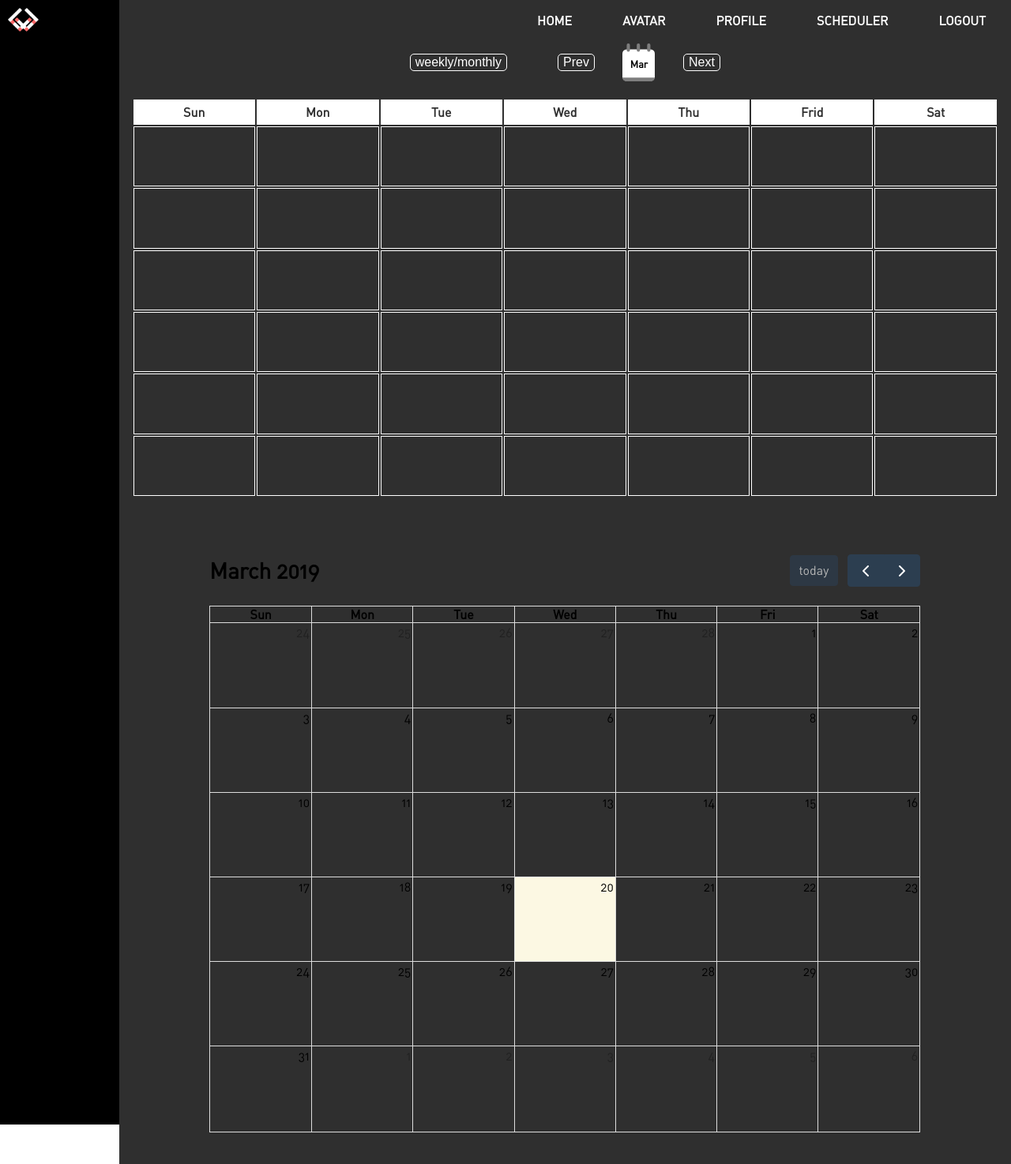
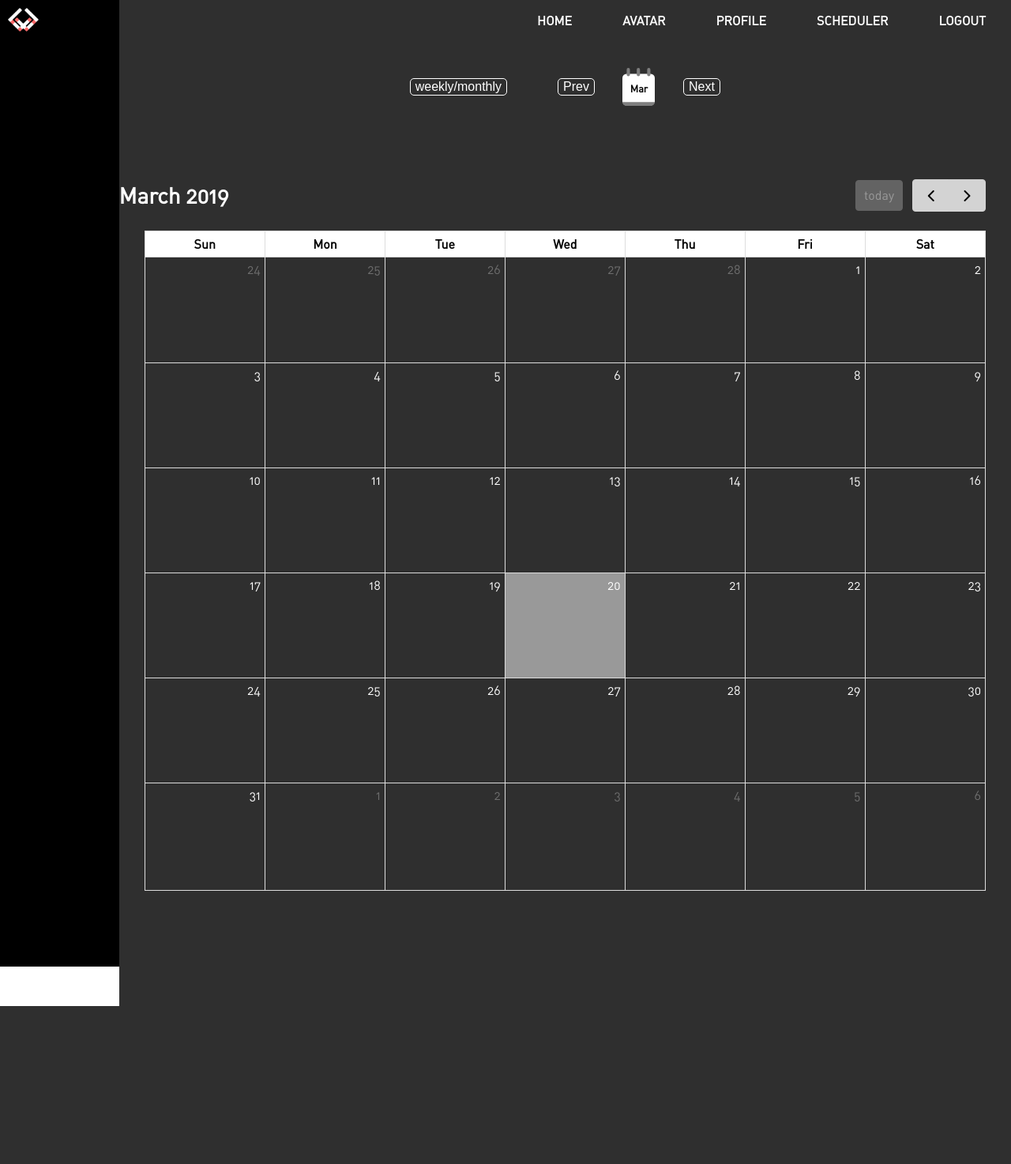
Before and after one commit to Dasol-Jung/WcodingBatch6, a PHP site: template view/frontend/viewMonthly.php in a window 1280 px wide. Shown: the whole page at 79% size. After the commit the page ends 1274 px from the top, so only its background shows below. Run offline with PHP 8.4, Linux system fonts and the light colour scheme; the template is opened without the code that fills it, so the values that code supplies are empty; the visitor is signed in with stand-in values (Sample User, id 1).

Commit message:
working on css / monthly

```diff
--- a/public/css/viewMonthly.css
+++ b/public/css/viewMonthly.css
@@ -71,28 +71,7 @@
   color: #2f2f2f;
 }
 
-.calContainer {
-  height: 100%;
-  width: 100%;
-  padding: 0 1rem 1rem 1rem;
-  box-sizing: border-box;
-}
-.calContainer table {
-  width: 100%;
-  height: 100%;
-}
-.calContainer table th {
-  width: 14%;
-  background-color: white;
-  color: #2f2f2f;
-  height: 30px;
-}
-.calContainer table td {
-  border: 1px solid white;
-}
-
 #monthlyCalendar {
-  max-width: 900px;
   margin: 40px auto;
 }
 
--- a/public/css/viewMonthly.scss
+++ b/public/css/viewMonthly.scss
@@ -70,29 +70,28 @@
 	}
 }
 
-.calContainer {
-	height: 100%;
-	width: 100%;
-	padding: 0 1rem 1rem 1rem;
-	box-sizing: border-box;
-	table {
-		width: 100%;
-		height: 100%;
+// .calContainer {
+// 	height: 100%;
+// 	width: 100%;
+// 	padding: 0 1rem 1rem 1rem;
+// 	box-sizing: border-box;
+// 	table {
+// 		width: 100%;
+// 		height: 100%;
 
-		th {
-			width: 14%;
-			background-color: $primary-light;
-			color: $primary-dark;
-			height: 30px;
-		}
+// 		th {
+// 			width: 14%;
+// 			background-color: $primary-light;
+// 			color: $primary-dark;
+// 			height: 30px;
+// 		}
 
-		td {
-			border: 1px solid $primary-light;
-		}
-	}
-}
+// 		td {
+// 			border: 1px solid $primary-light;
+// 		}
+// 	}
+// }
 
 #monthlyCalendar {
-	max-width: 900px;
 	margin: 40px auto;
 }
--- a/public/fullCalendar/core/main.css
+++ b/public/fullCalendar/core/main.css
@@ -100,9 +100,12 @@ hr.fc-divider {
   /* normalize cross-browser */ }
 
 .fc th {
-  text-align: center; }
+  text-align: center;
+  border-style: solid;
+  border-width: 1px;
+  vertical-align: middle;
+}
 
-.fc th,
 .fc td {
   border-style: solid;
   border-width: 1px;
@@ -501,7 +504,8 @@ TODO: more distinction between this file and common.css
   background: #eee; }
 
 .fc-unthemed td.fc-today {
-  background: #fcf8e3; }
+  background: #999999;
+}
 
 .fc-unthemed .fc-disabled-day {
   background: #d7d7d7;
@@ -519,7 +523,7 @@ from https://feathericons.com/ and built with IcoMoon
 .fc-icon {
   /* use !important to prevent issues with browser extensions that change fonts */
   font-family: 'fcicons' !important;
-  speak: none;
+  /* speak: none; */
   font-style: normal;
   font-weight: normal;
   font-variant: normal;
@@ -588,7 +592,7 @@ Lots taken from Flatly (MIT): https://bootswatch.com/4/flatly/bootstrap.css
 .fc-button {
   display: inline-block;
   font-weight: 400;
-  color: #212529;
+  color: white;
   text-align: center;
   vertical-align: middle;
   -webkit-user-select: none;
@@ -603,52 +607,57 @@ Lots taken from Flatly (MIT): https://bootswatch.com/4/flatly/bootstrap.css
   border-radius: 0.25em; }
 
 .fc-button:hover {
-  color: #212529;
+  color: gray;
   text-decoration: none; }
 
 .fc-button:focus {
   outline: 0;
-  -webkit-box-shadow: 0 0 0 0.2rem rgba(44, 62, 80, 0.25);
-  box-shadow: 0 0 0 0.2rem rgba(44, 62, 80, 0.25); }
+  /* -webkit-box-shadow: 0 0 0 0.2rem gray;
+  box-shadow: 0 0 0 0.2rem gray;  */
+}
 
 .fc-button:disabled {
   opacity: 0.65; }
 
 /* "primary" coloring */
 .fc-button-primary {
-  color: #fff;
-  background-color: #2C3E50;
-  border-color: #2C3E50; }
+  color: black;
+  background-color: lightgray;
+  border-color: lightgray; }
 
 .fc-button-primary:hover {
-  color: #fff;
-  background-color: #1e2b37;
-  border-color: #1a252f; }
+  color: lightgray;
+  background-color: gray;
+  border-color: gray; }
 
-.fc-button-primary:focus {
-  -webkit-box-shadow: 0 0 0 0.2rem rgba(76, 91, 106, 0.5);
-  box-shadow: 0 0 0 0.2rem rgba(76, 91, 106, 0.5); }
+/* .fc-button-primary:focus {
+  -webkit-box-shadow: 0 0 0 0.2rem gray;
+  box-shadow: 0 0 0 0.2rem gray;
+} */
 
 .fc-button-primary:disabled {
-  color: #fff;
-  background-color: #2C3E50;
-  border-color: #2C3E50; }
+  color: lightgray;
+  background-color: gray;
+  border-color:gray; }
 
 .fc-button-primary:not(:disabled):active,
 .fc-button-primary:not(:disabled).fc-button-active {
-  color: #fff;
-  background-color: #1a252f;
-  border-color: #151e27; }
+  color: lightgray;
+  background-color:gray;
+  border-color:gray; }
 
-.fc-button-primary:not(:disabled):active:focus,
+/* .fc-button-primary:not(:disabled):active:focus,
 .fc-button-primary:not(:disabled).fc-button-active:focus {
-  -webkit-box-shadow: 0 0 0 0.2rem rgba(76, 91, 106, 0.5);
-  box-shadow: 0 0 0 0.2rem rgba(76, 91, 106, 0.5); }
+  -webkit-box-shadow: 0 0 0 0.2rem gray;
+  box-shadow: 0 0 0 0.2rem gray;
+} */
 
 /* icons within buttons */
 .fc-button .fc-icon {
   vertical-align: middle;
-  font-size: 1.5em; }
+  font-size: 1.5em;
+  color: black;
+}
 
 /* Buttons Groups
 --------------------------------------------------------------------------------------------------*/
@@ -657,7 +666,9 @@ Lots taken from Flatly (MIT): https://bootswatch.com/4/flatly/bootstrap.css
   display: -webkit-inline-box;
   display: -ms-inline-flexbox;
   display: inline-flex;
-  vertical-align: middle; }
+  vertical-align: middle;
+  margin-right: 2em;
+}
 
 .fc-button-group > .fc-button {
   position: relative;
@@ -714,12 +725,17 @@ Lots taken from Flatly (MIT): https://bootswatch.com/4/flatly/bootstrap.css
 
 .fc-toolbar h2 {
   font-size: 1.75em;
-  margin: 0; }
+  margin: 0;
+  color: white;
+  text-align: center;
+}
 
 /* View Structure
 --------------------------------------------------------------------------------------------------*/
 .fc-view-container {
-  position: relative; }
+  position: relative;
+  padding: 0 2rem 1rem 2rem;
+}
 
 /* undo twitter bootstrap's box-sizing rules. normalizes positioning techniques */
 /* don't do this for the toolbar because we'll want bootstrap to style those buttons as some pt */
@@ -734,7 +750,8 @@ Lots taken from Flatly (MIT): https://bootswatch.com/4/flatly/bootstrap.css
 .fc-view > table {
   /* so dragged elements can be above the view's main element */
   position: relative;
-  z-index: 1; }
+  z-index: 1;
+}
 
 @media print {
   .fc {
--- a/public/fullCalendar/daygrid/main.css
+++ b/public/fullCalendar/daygrid/main.css
@@ -32,7 +32,8 @@ Docs & License: https://fullcalendar.io/
 
 .fc-dayGrid-view .fc-week-number,
 .fc-dayGrid-view .fc-day-number {
-  padding: 2px;
+  padding: 5px;
+  color: white;
 }
 
 .fc-dayGrid-view th.fc-week-number,
@@ -68,3 +69,12 @@ Docs & License: https://fullcalendar.io/
   /* work around the way we do column resizing and ensure a minimum width */
   display: inline-block;
   min-width: 1.25em; }
+
+.fc-day-header{
+  background-color: white;
+  height: 30px;
+}
+
+/* .fc-widget-content{
+
+} */
--- a/view/frontend/viewMonthly.php
+++ b/view/frontend/viewMonthly.php
@@ -43,7 +43,7 @@ ob_start();
                 Next
             </button>
         </div>
-        <div class="calContainer">
+        <!-- <div class="calContainer">
 
             <table>
                 <tr class='days'>
@@ -110,7 +110,7 @@ ob_start();
                     <td></td>
                 </tr>
             </table>
-        </div>
+        </div> -->
         <div id="monthlyCalendar"></div>
     </section>
 </div>
```
Also changed, not shown: 1 other file.
